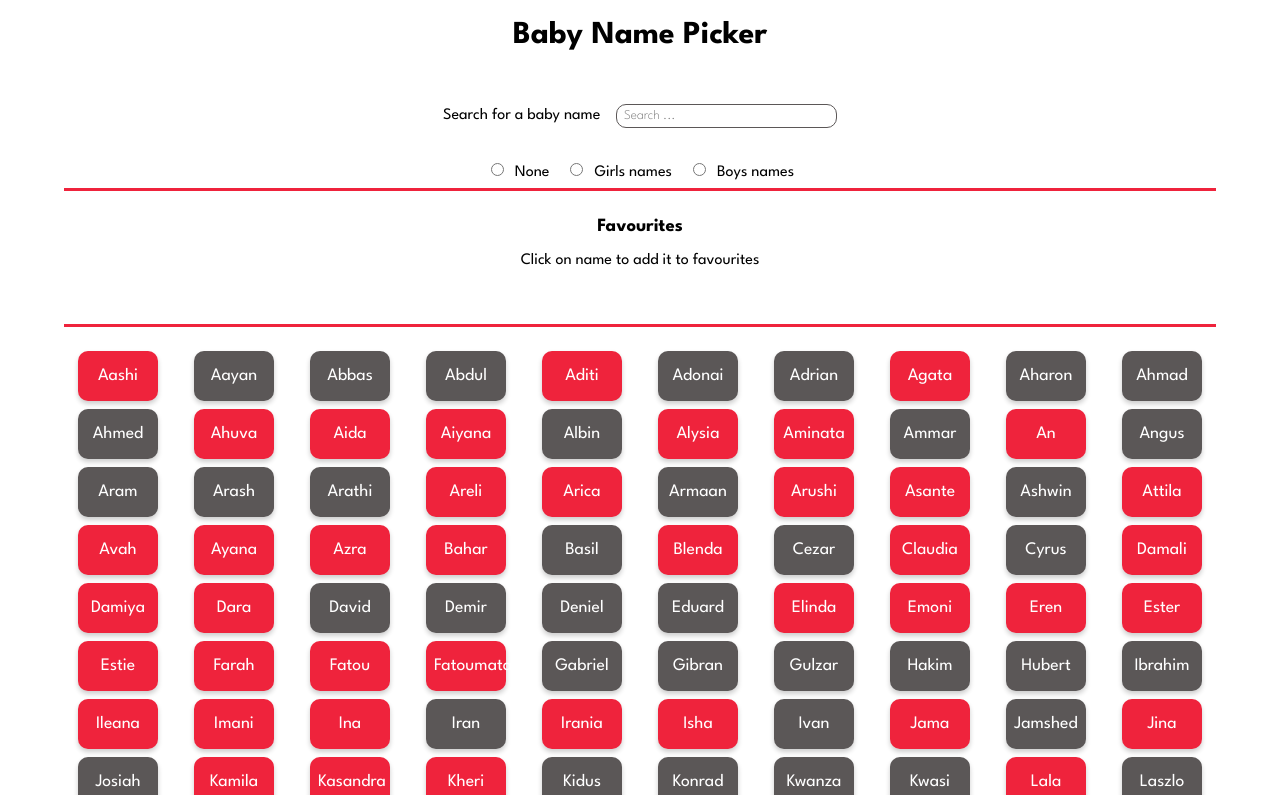
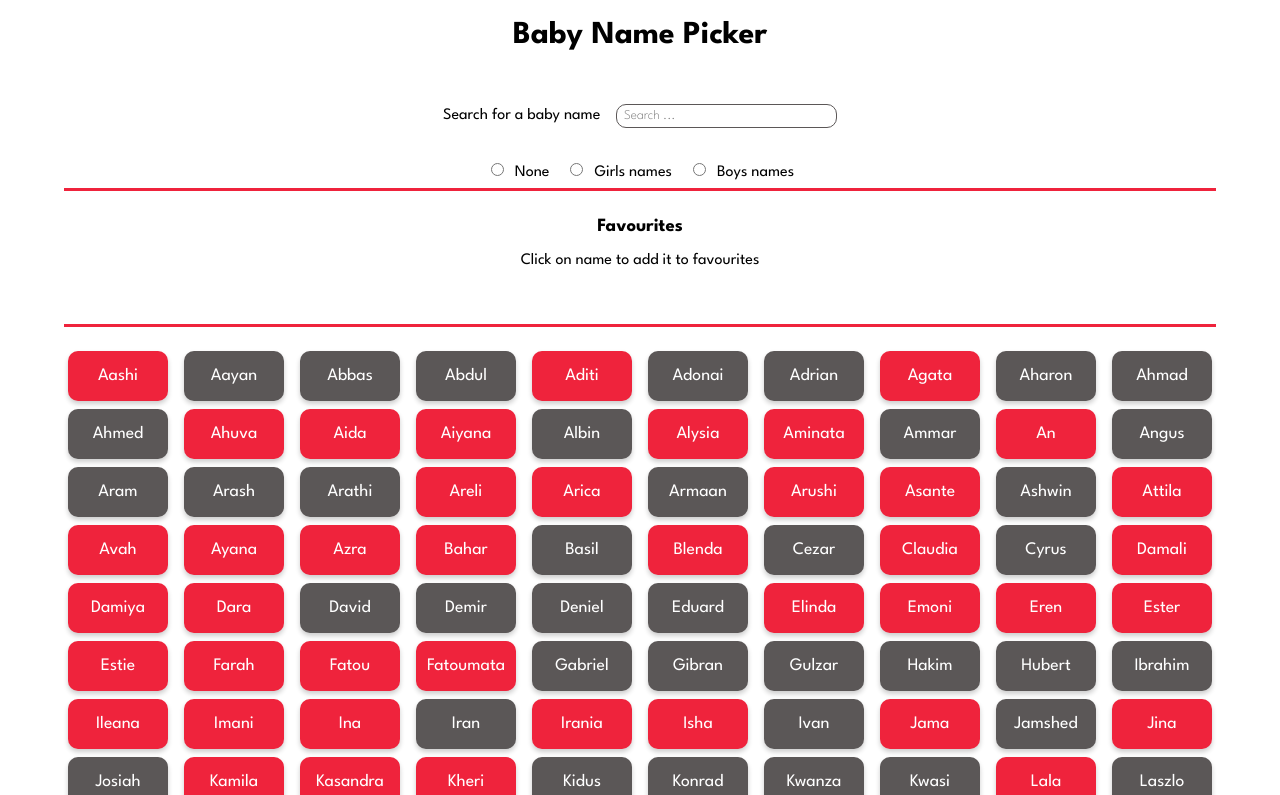
Before and after one commit to SaadiaELF/cyf-baby-names-picker, a React (Create React App) app: page / in a window 1280 px wide. Shown: the top 795 px of the page. Built offline with nearby package versions, Linux system fonts and the light colour scheme.

Commit message:
fix btn width

```diff
--- a/src/App.css
+++ b/src/App.css
@@ -71,7 +71,7 @@
 }
 
 .name-btn {
-  width: 80px;
+  width: 100px;
   font-size: 1.1rem;
   padding: 0.5rem;
   text-align: center;
```
